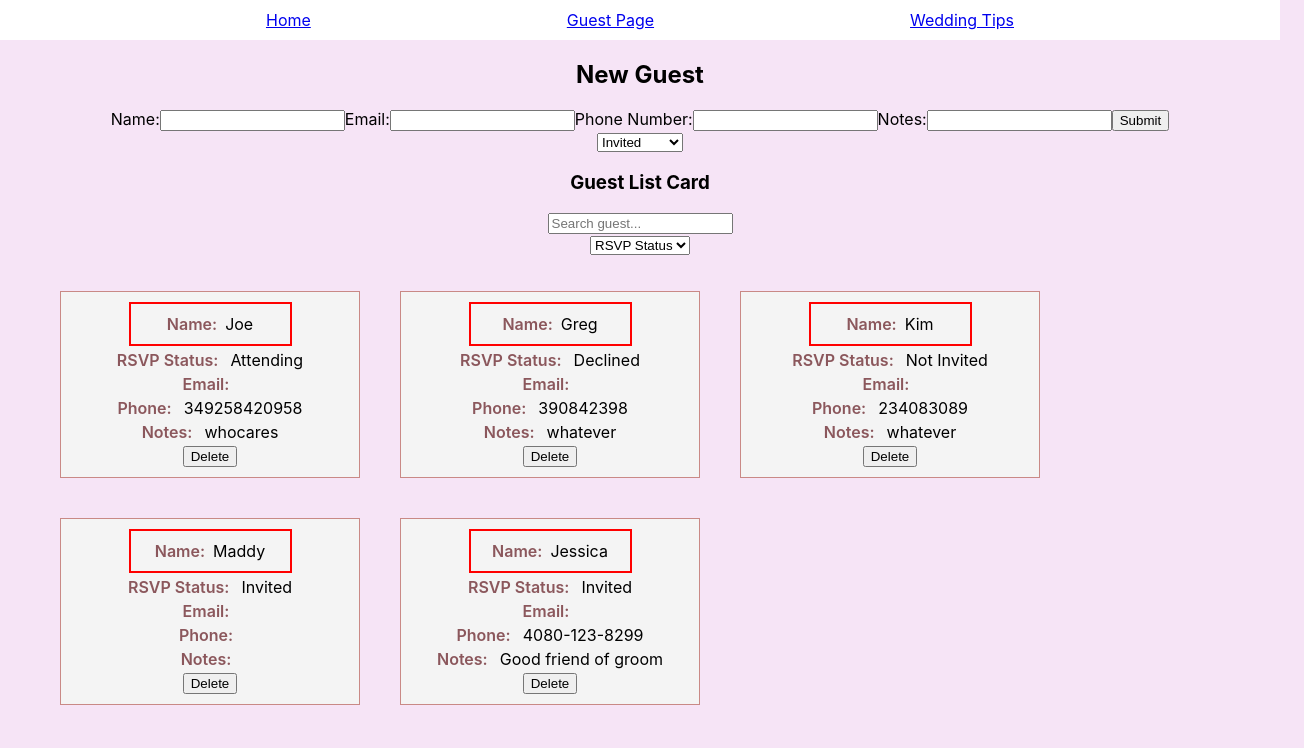
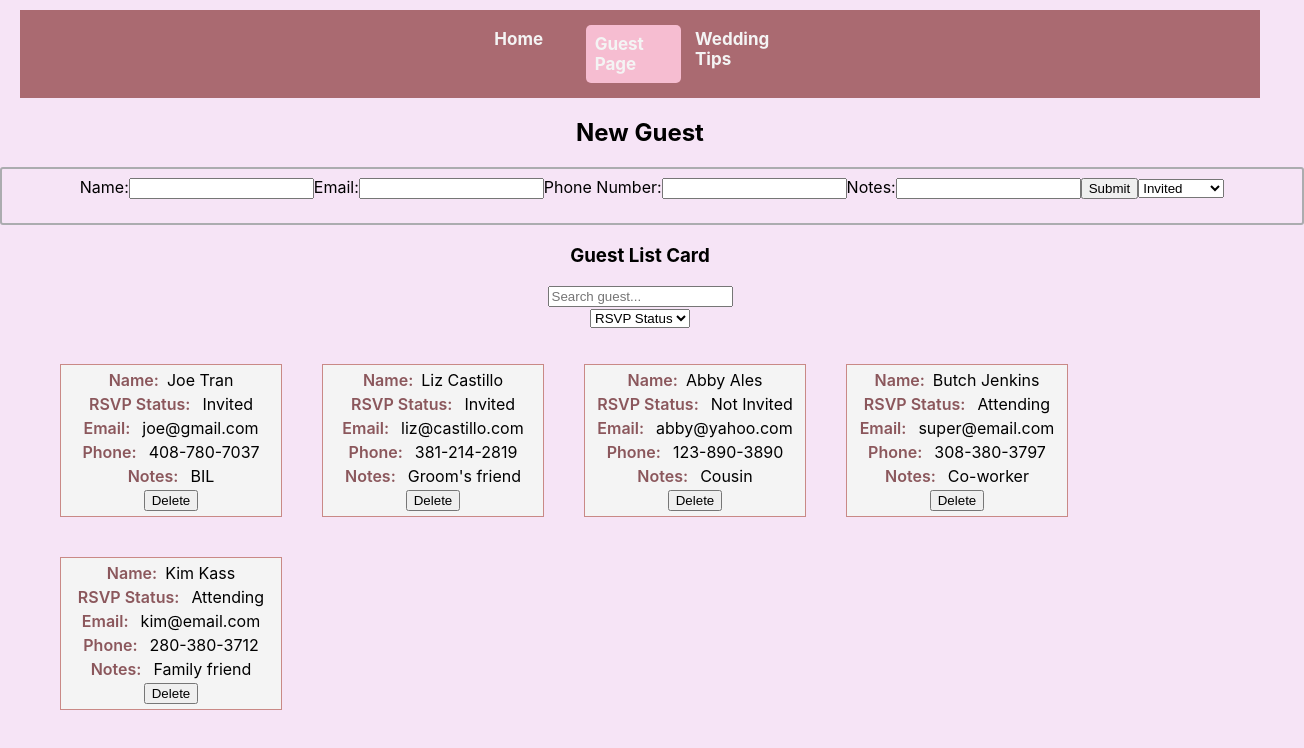
Before and after one commit to jsltran3/phase-2-project-wedding-seating, a React (Create React App) app in the folder my-app/: page /GuestPage in a window 1280 px wide. Shown: the top 748 px of the page, 1304 px wide, since content can reach past the window. Built offline with nearby package versions, Linux system fonts and the light colour scheme; data requests are answered from the project's data file; a web font is replaced by a local one.

Commit message:
add styling to nav bar

```diff
--- a/my-app/db.json
+++ b/my-app/db.json
@@ -1,44 +1,44 @@
 {
   "weddingGuests": [
     {
-      "name": "Joe",
-      "attendance": "Attending",
-      "email": "joe@gamil.com",
-      "phone": "349258420958",
-      "notes": "whocares",
+      "name": "Joe Tran",
+      "attendance": "Invited",
+      "email": "joe@gmail.com",
+      "phone": "408-780-7037",
+      "notes": "BIL",
+      "id": 1
+    },
+    {
+      "name": "Liz Castillo",
+      "attendance": "Invited",
+      "email": "liz@castillo.com",
+      "phone": "381-214-2819",
+      "notes": "Groom's friend",
       "id": 2
     },
     {
-      "name": "Greg",
-      "attendance": "Declined",
-      "email": "greg@gmail.com",
-      "phone": "390842398",
-      "notes": "whatever",
-      "id": 8
+      "name": "Abby Ales",
+      "attendance": "Not Invited",
+      "email": "abby@yahoo.com",
+      "phone": "123-890-3890",
+      "notes": "Cousin",
+      "id": 3
     },
     {
-      "name": "Kim",
-      "attendance": "Not Invited",
-      "email": "k@gmail.com",
-      "phone": "234083089",
-      "notes": "whatever",
-      "id": 9
+      "name": "Butch Jenkins",
+      "attendance": "Attending",
+      "email": "super@email.com",
+      "phone": "308-380-3797",
+      "notes": "Co-worker",
+      "id": 4
     },
     {
-      "name": "Maddy",
-      "attendance": "Invited",
-      "email": "",
-      "phone": "",
-      "notes": "",
-      "id": 10
-    },
-    {
-      "name": "Jessica",
-      "attendance": "Invited",
-      "email": "jess@gmail.com",
-      "phone": "4080-123-8299",
-      "notes": "Good friend of groom",
-      "id": 11
+      "name": "Kim Kass",
+      "attendance": "Attending",
+      "email": "kim@email.com",
+      "phone": "280-380-3712",
+      "notes": "Family friend",
+      "id": 5
     }
   ]
 }
--- a/my-app/src/JS/CreateNewGuest.js
+++ b/my-app/src/JS/CreateNewGuest.js
@@ -51,30 +51,16 @@ function CreateNewGuest({ onAddGuest }) {
 
 	}
 
-//   const Wrapper = styled.section`
-//     padding: 4em;
-//     background: #F4F4F4;
-//   `;
 
-//   const Button = styled.button`
-//   /* Adapt the colors based on primary prop */
-//   background: ${props => props.primary ? "palevioletred" : "white"};
-//   color: ${props => props.primary ? "white" : "palevioletred"};
-
-//   font-size: 1em;
-//   margin: 1em;
-//   padding: 0.25em 1em;
-//   border: 2px solid palevioletred;
-//   border-radius: 3px;
-// `;
 
 
   return (
     <div>
-      {/* <Wrapper> */}
+
       <h2>New Guest</h2>
-      <form onSubmit={handleSubmit}>
-        <label>
+      <div>
+      <form className="text-input" onSubmit={handleSubmit}>
+        <label className="input-box">
           Name:
           <input
 						id="name"
@@ -117,15 +103,16 @@ function CreateNewGuest({ onAddGuest }) {
           {/* <Button type="submit">Normal</Button>
           <Button primary type="submit">Primary</Button> */}
         <button type="submit">Submit</button>
-      </form>
-
-      <select name="attendance" value={attendance} onChange={handleRsvpChange}>
+        <select name="attendance" value={attendance} onChange={handleRsvpChange}>
         <option value="Not Invited">Not Invited</option>
         <option value="Invited">Invited</option>
         <option value="Attending">Attending</option>
         <option value="Declined">Declined</option>
       </select>
-      {/* </Wrapper> */}
+      </form>
+
+
+      </div>
     </div>
   );
 }
--- a/my-app/src/JS/GuestPage.js
+++ b/my-app/src/JS/GuestPage.js
@@ -32,13 +32,6 @@ function GuestPage() {
 		const updatedGuests = guestList.filter((guest) => guest.id !== id);
 		setGuestList(updatedGuests)
   }
-
-	function handleRefreshSubmit(event) {
-		event.preventDefault(event);
-		// window.location.reload(false);
-		// setGuestList(event)
-
-	}
 
 	//batching q all states
 	const filteredGuest = () => {
@@ -91,6 +84,7 @@ function GuestPage() {
 						notes={guest.notes}
 						attendance={guest.attendance}
 						onDeleteGuests={handleDeleteGuest}
+						email={guest.email}
 					/>
 				))}
 			</ul>
--- a/my-app/src/JS/Guests.js
+++ b/my-app/src/JS/Guests.js
@@ -1,6 +1,13 @@
-import React from "react";
+import React, { useEffect } from "react";
 function Guests({ guest, name, id, attendance, phone, email, notes, onDeleteGuests }) {
 
+  useEffect(() => {
+		fetch("http://localhost:4000/weddingGuests")
+			.then((resp) => resp.json())
+			.then(() => {
+				console.log(email)
+			});
+	}, []);
 
   function handleDeleteClick() {
     fetch(`http://localhost:4000/weddingGuests/${id}`, {
@@ -15,7 +22,7 @@ function Guests({ guest, name, id, attendance, phone, email, notes, onDeleteGues
 
   return (
     <div className="guest-container">
-      <div class="float-child">
+      <div className="float-child">
         <span className="guest-label">Name:</span>
         {name}
       </div>
--- a/my-app/src/JS/Home.js
+++ b/my-app/src/JS/Home.js
@@ -19,13 +19,12 @@ function Home() {
             <h1>Perfect Wedding Guest</h1>
             <h2>Seating Made Easy</h2>
             <p>Instructions:</p>
-            <ol type="1">
+            <div className="instructions">
                 <li>Fill out Name, Email, Phone Number, and Notes</li>
                 <li>Select Status</li>
                 <li>Submit</li>
                 <li>Filter by RSVP Attendance or Delete Guests</li>
-            </ol>
-
+            </div>
         </div>
 
     )
--- a/my-app/src/JS/NavBar.js
+++ b/my-app/src/JS/NavBar.js
@@ -1,35 +1,17 @@
 import React from "react";
 import { NavLink } from "react-router-dom";
-import styled from "styled-components";
+
 
 function NavBar() {
-  const Header = styled.header`
-		display: flex;
-		justify-content: space-evenly;
-		align-items: center;
-		padding: 10px 10px;
-		background: white;
-
-  h2 {
-    font-weight: 400;
-    color: violet;
-    font-size: 1rem;
-  }
-
-  li {
-    list-style: none;
-    display: inline-block;
-    color: #ccc;
-  }
-`;
 
     return (
-        <div>
-					<Header>
-						<NavLink to="/" >Home</NavLink>
+        <div className="navbar">
+            <a>
+            <NavLink to="/" >Home</NavLink>
             <NavLink to="/GuestPage">Guest Page</NavLink>
             <NavLink to="/WeddingTips">Wedding Tips</NavLink>
-					</Header>
+            </a>
+
 
         </div>
     );
--- a/my-app/src/JS/WeddingTips.js
+++ b/my-app/src/JS/WeddingTips.js
@@ -2,22 +2,22 @@ import React from "react";
 
 function WeddingTips() {
     return  (
-        <div>
+        <div className="tips">
             <h1>Tips On How to Put Together a Wedding Guest List </h1>
             <h2>Advice from Planning Essentials</h2>
             <p>Some tips</p>
             <ul>
                 <li>
-                1. Write a List of Everyone You’d Even Consider Inviting
+                Write a List of Everyone You’d Even Consider Inviting
                 </li>
                 <li>
-                2. Separate Out Your Top Tier Guests
+                Separate Out Your Top Tier Guests
                 </li>
                 <li>
-                3. Work Out How Many Guests You Can Realistically Afford
+                Work Out How Many Guests You Can Realistically Afford
                 </li>
                 <li>
-                4. Consider Your Parents’ Input
+                Consider Your Parents’ Input
                 </li>
                 <li>
                 And more...
--- a/my-app/src/index.css
+++ b/my-app/src/index.css
@@ -19,15 +19,15 @@ code {
   display: flex;
   flex-direction: column;
   gap: 4px;
-  padding: 10px;
+  padding: 5px;
   border: 1px solid #C98986;
-  width: 300px;
+  width: 210px;
   margin: 20px;
   align-items: center;
   background-color: #F4F4F4;
-  box-sizing: border-box;
+  box-sizing: content-box;
   float: left;
-
+  flex-wrap: wrap;
 }
 
 .guest-label {
@@ -36,34 +36,118 @@ code {
   color: #8B575C;
   text-align: left;
 }
+.navbar {
+  display: flex;
+  flex-direction: column;
+  justify-content: space-around;
+  flex-flow: row;
+  padding: 1px;
+  margin: 10px 20px;
+  background: #aa6a71;
+  font-weight: bold;
+  /* row-gap: 10px; */
+  color: white;
+  /* margin-right: 100px;
+  margin-left: 100px; */
+}
 
-.float-child {
-  width: 50%;
-  float: inline-start;
-  padding: 10px;
-  border: 2px solid red;
+.navbar a {
+  float: left;
+  padding: 9px;
+  color: #F4F4F4;
+  text-decoration: none;
+  font-size: 17px;
+  width: 25%; /* Four equal-width links. If you have two links, use 50%, and 33.33% for three links, etc.. */
+  text-align: justify; /* If you want the text to be centered */
+}
+
+/* .navbar a:hover {
+  background-color: #000;
+} */
+
+.navbar a.active {
+  background-color: #F6BDD1;
+  display: flex;
+  margin: 5px 5px;
+  border-radius: 5px;
+}
+
+@media screen and (max-width: 500px) {
+  .navbar a {
+    float: none;
+    display: block;
+    width: 90%;
+    text-align: left; /* If you want the text to be left-aligned on small screens */
+
+  }
+}
+
+.instructions {
+  display: flex;
+  flex-direction: column;
+  gap: 4px;
+  padding: 1px;
+  line-height: 2rem;
+  align-items: center;
+}
+
+.tips {
+  display: flex;
+  flex-direction: column;
+  gap: 4px;
+  padding: 1px;
+  line-height: 2rem;
+  align-items: center;
+  text-align: left;
+}
+
+.text-input {
+  background-color: yellow;
+  box-shadow: inset #abacaf 0 0 0 2px;
+border: 0;
+background: rgba(0, 0, 0, 0);
+appearance: none;
+width: 100%;
+position: relative;
+border-radius: 3px;
+padding: 9px 12px;
+line-height: 1.4;
+color: rgb(0, 0, 0);
+font-size: 16px;
+font-weight: 400;
+height: 40px;
+transition: all .2s ease;
+:hover{
+    box-shadow: 0 0 0 0 #fff inset, #1de9b6 0 0 0 2px;
+}
+:focus{
+    background: #fff;
+    outline: 0;
+    box-shadow: 0 0 0 0 #fff inset, #1de9b6 0 0 0 3px;
+}
+
 }
 
 /*
-const Wrapper = styled.section`
-padding: 4em;
-background: #F4F4F4;
-`;
-
-const Button = styled.button`
-Adapt the colors based on primary prop
-background: ${props => props.primary ? "palevioletred" : "white"};
-color: ${props => props.primary ? "white" : "palevioletred"};
-
-font-size: 1em;
-margin: 1em;
-padding: 0.25em 1em;
-border: 2px solid palevioletred;
+box-shadow: inset #abacaf 0 0 0 2px;
+border: 0;
+background: rgba(0, 0, 0, 0);
+appearance: none;
+width: 100%;
+position: relative;
 border-radius: 3px;
-`;
-*/
-
-/* const Wrapper = styled.section`
-padding: 4em;
-background: papayawhip;
-`; */
+padding: 9px 12px;
+line-height: 1.4;
+color: rgb(0, 0, 0);
+font-size: 16px;
+font-weight: 400;
+height: 40px;
+transition: all .2s ease;
+:hover{
+    box-shadow: 0 0 0 0 #fff inset, #1de9b6 0 0 0 2px;
+}
+:focus{
+    background: #fff;
+    outline: 0;
+    box-shadow: 0 0 0 0 #fff inset, #1de9b6 0 0 0 3px;
+} */
```
